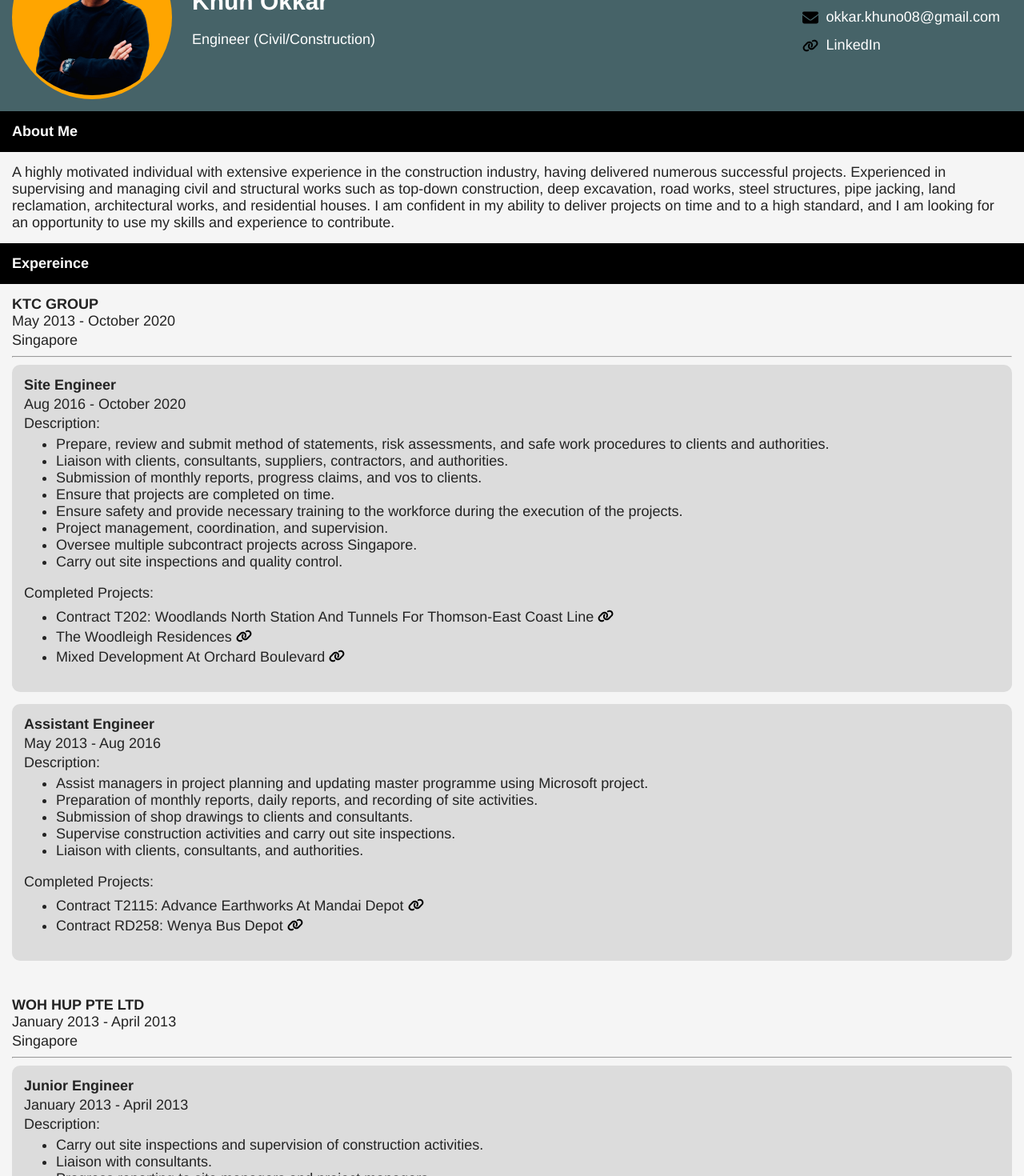
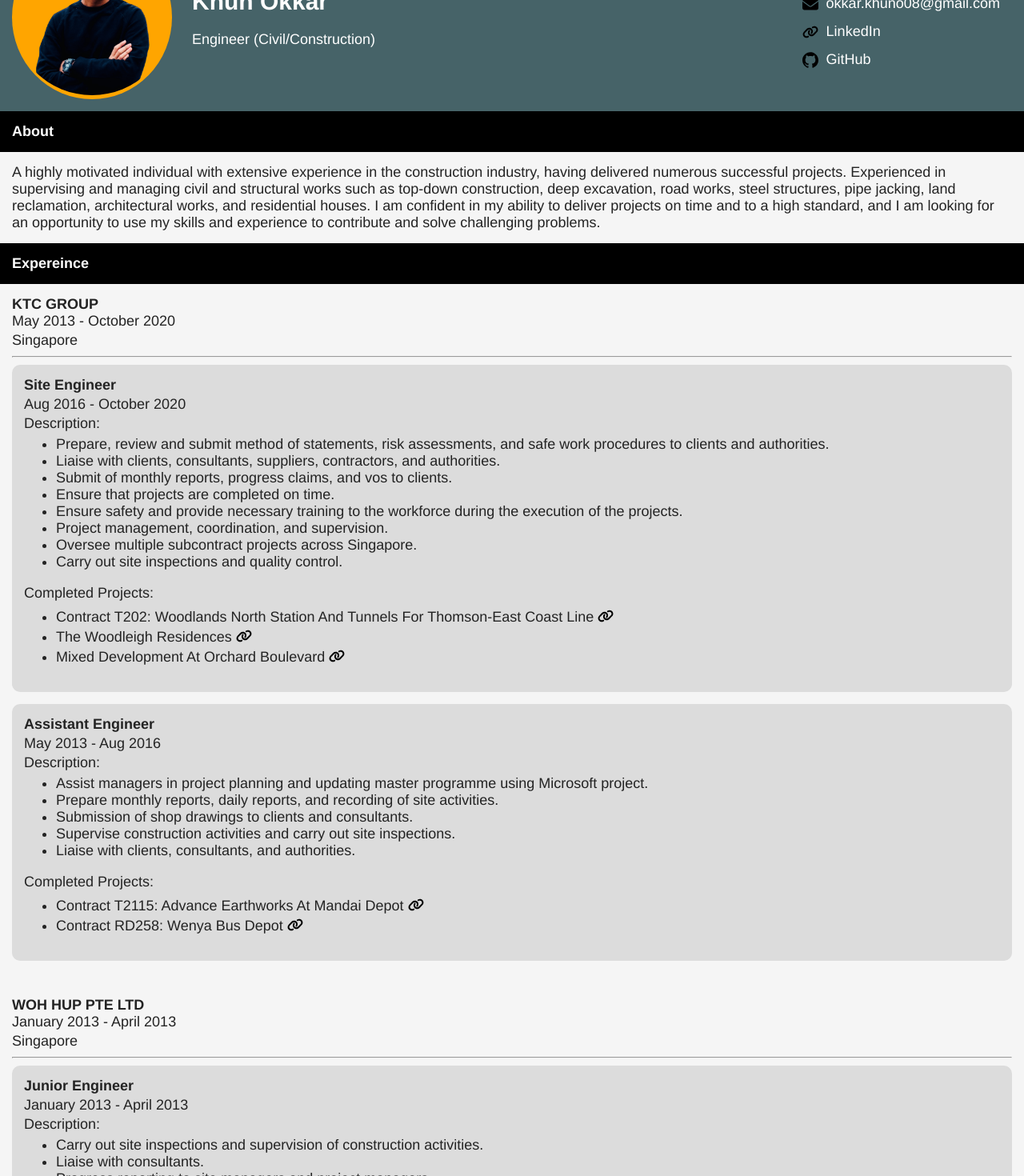
Before and after one commit to Ok-Khun/OkKhun, a Next.js app: page / in a window 1280 px wide. Shown: the part 160-1630 px from the top of the page at 80% size. Built offline with nearby package versions, Linux system fonts and the light colour scheme.

Commit message:
fix styling

```diff
--- a/components/cv.tsx
+++ b/components/cv.tsx
@@ -10,6 +10,7 @@ import PhIcon from "../public/assets/icons/phone.svg";
 import EmailIcon from "../public/assets/icons/email.svg";
 import LinkIcon from "../public/assets/icons/link.svg";
 import ProfilePic from "../public/assets/Ok-Khun.png";
+import Github from "../public/assets/icons/github.svg";
 
 const Cv = () => {
   return (
@@ -53,12 +54,21 @@ const Cv = () => {
                 </a>
               }
             />
+            <ContactInfoItem
+              icon={Github}
+              iconAlt="Link:"
+              content={
+                <a href="https://github.com/ok-Khun/" target="_blank" rel="noreferrer">
+                  GitHub
+                </a>
+              }
+            />
           </ul>
         </div>
       </div>
       {/* About me */}
-    <div className={styles.cvContent}>
-        <h2>About Me</h2>
+      <div className={styles.cvContent}>
+        <h2>About</h2>
         <p
           style={{
             paddingLeft: "15px",
@@ -72,7 +82,7 @@ const Cv = () => {
           structures, pipe jacking, land reclamation, architectural works, and
           residential houses. I am confident in my ability to deliver projects
           on time and to a high standard, and I am looking for an opportunity to
-          use my skills and experience to contribute.
+          use my skills and experience to contribute and solve challenging problems.
         </p>
       </div>
       {/* Work Exp */}
@@ -88,8 +98,8 @@ const Cv = () => {
               duration: "Aug 2016 - October 2020",
               description: [
                 "Prepare, review and submit method of statements, risk assessments, and safe work procedures to clients and authorities.",
-                "Liaison with clients, consultants, suppliers, contractors, and authorities.",
-                "Submission of monthly reports, progress claims, and vos to clients.",
+                "Liaise with clients, consultants, suppliers, contractors, and authorities.",
+                "Submit of monthly reports, progress claims, and vos to clients.",
                 "Ensure that projects are completed on time.",
                 "Ensure safety and provide necessary training to the workforce during the execution of the projects.",
                 "Project management, coordination, and supervision.",
@@ -117,10 +127,10 @@ const Cv = () => {
               duration: "May 2013 - Aug 2016",
               description: [
                 "Assist managers in project planning and updating master programme using Microsoft project.",
-                "Preparation of monthly reports, daily reports, and recording of site activities.",
+                "Prepare monthly reports, daily reports, and recording of site activities.",
                 "Submission of shop drawings to clients and consultants.",
                 "Supervise construction activities and carry out site inspections.",
-                "Liaison with clients, consultants, and authorities.",
+                "Liaise with clients, consultants, and authorities.",
               ],
               projects: [
                 {
@@ -145,12 +155,12 @@ const Cv = () => {
               duration: "January 2013 - April 2013",
               description: [
                 "Carry out site inspections and supervision of construction activities.",
-                "Liaison with consultants.",
+                "Liaise with consultants.",
                 "Progress reporting to site managers and project managers.",
               ],
               projects: [
                 {
-                  project: "Project: D'leedon condominium",
+                  project: "D'leedon condominium",
                   link: "https://dleedon.com/",
                 },
               ],
--- a/pages/_app.tsx
+++ b/pages/_app.tsx
@@ -7,7 +7,7 @@ function MyApp({ Component, pageProps }: AppProps) {
 return (
   <div style={
     {
-      backgroundColor: "#333399"
+      backgroundColor: "#FFF"
     }
   }>
     <Nav />
--- a/pages/api/hello.ts
+++ b/pages/api/hello.ts
@@ -2,12 +2,12 @@
 import type { NextApiRequest, NextApiResponse } from 'next'
 
 type Data = {
-  name: string
+  message: string
 }
 
 export default function handler(
   req: NextApiRequest,
   res: NextApiResponse<Data>
 ) {
-  res.status(200).json({ name: 'John Doe' })
+  res.status(200).json({ message: 'Hey there! 😉' })
 }
--- a/styles/Cv.module.css
+++ b/styles/Cv.module.css
@@ -152,7 +152,7 @@
     margin: 0px;
 }
 
-@media screen and (max-width: 650px) {
+@media screen and (max-width: 780px) {
     .topSection {
         flex-direction: column;
         justify-content: center;
```
Also changed, not shown: pages/contact.tsx (+31 -5 lines), public/assets/icons/github.svg (added).
